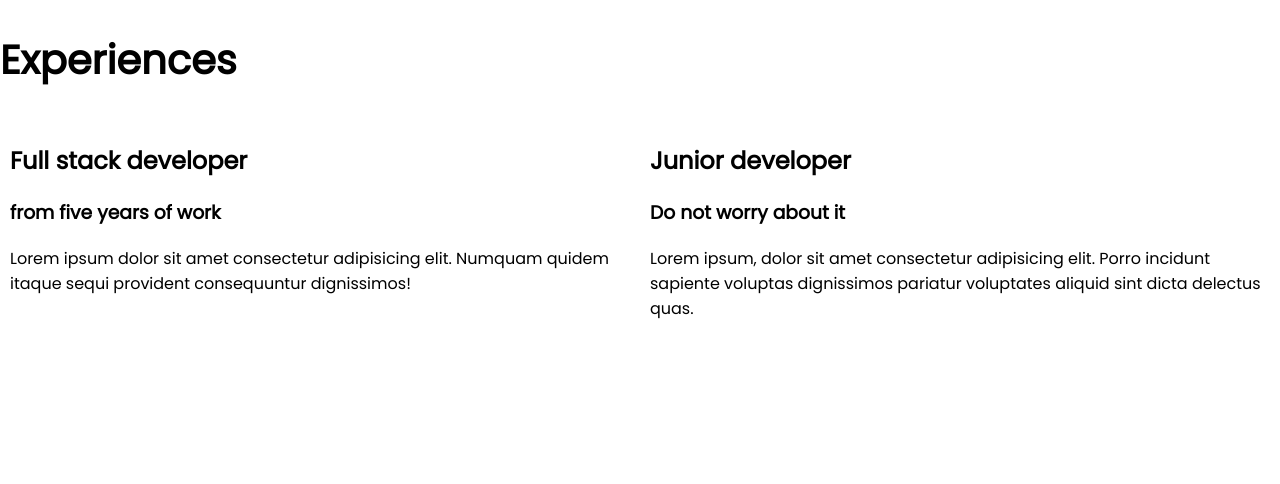
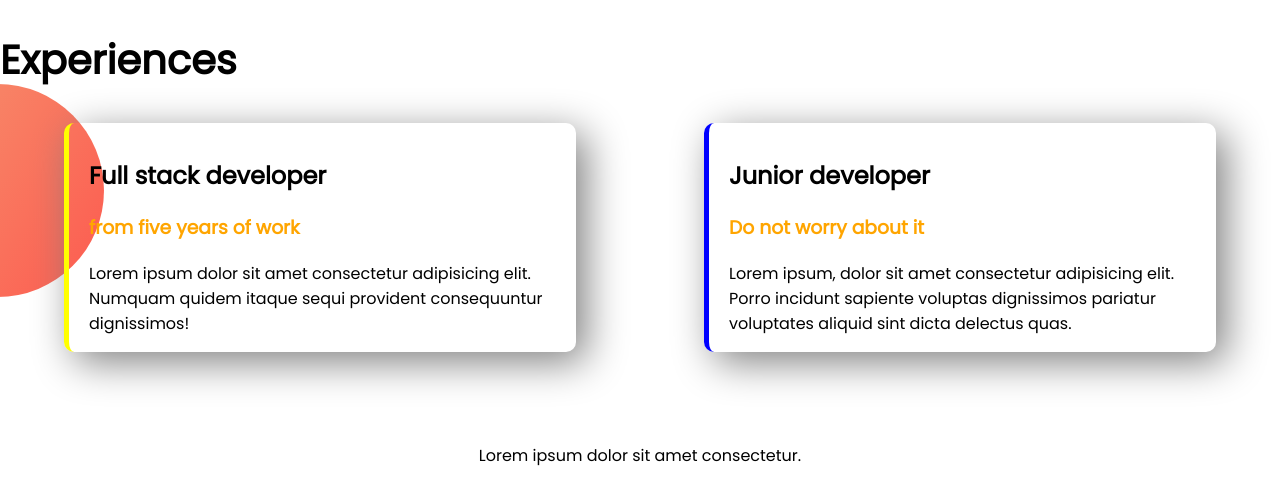
Before and after one commit to JunayedIslam1/developer-portfolio, a plain HTML site: page index.html in a window 1280 px wide. Shown: the part 862-1346 px from the top of the page. Before the commit the page ends 1199 px from the top, so only its background shows below. Drawn offline with Linux system fonts and the light colour scheme.

Commit message:
last commit

```diff
--- a/index.html
+++ b/index.html
@@ -46,15 +46,15 @@
     <section class="exp">
         <h1>Experiences</h1>
         <div class="flexible-container">
-            <div class="or">
+            <div id="box-color" class="box">
                 <h2>Full stack developer</h2>
-                <h3>from five years of work</h3>
+                <h3 class="orange">from five years of work</h3>
                 <p>Lorem ipsum dolor sit amet consectetur adipisicing elit. Numquam quidem itaque sequi provident
                     consequuntur dignissimos!</p>
             </div>
-            <div class="or">
+            <div class="box">
                 <h2>Junior developer</h2>
-                <h3>Do not worry about it</h3>
+                <h3 class="orange">Do not worry about it</h3>
                 <p>Lorem ipsum, dolor sit amet consectetur adipisicing elit. Porro incidunt sapiente voluptas
                     dignissimos
                     pariatur voluptates aliquid sint dicta delectus quas.</p>
@@ -62,6 +62,11 @@
         </div>
     </section>
 
-</body>
+</body><br><br><br>
+<footer>
+    <p>
+        Lorem ipsum dolor sit amet consectetur.
+    </p>
+</footer>
 
 </html>
--- a/style.css
+++ b/style.css
@@ -62,7 +62,7 @@ img {
 }
 
 .or {
-    width: 50%;
+    width: 40%;
     padding-left: 10px;
 }
 
@@ -71,3 +71,32 @@ img {
     background-repeat: no-repeat;
     background-position: right;
 }
+
+.box {
+    box-shadow: 10px 10px 40px grey;
+    width: 40%;
+    margin-left: 5%;
+    margin-right: 5%;
+    padding-left: 20px;
+    padding-top: 15px;
+    border-radius: 10px;
+}
+
+.exp {
+    background-image: url(images/exp-bg.png);
+    background-repeat: no-repeat;
+    background-position: left;
+}
+
+.box {
+
+    border-left: 5px solid blue;
+}
+
+#box-color {
+    border-left: 5px solid yellow;
+}
+
+footer p {
+    text-align: center;
+}
```
